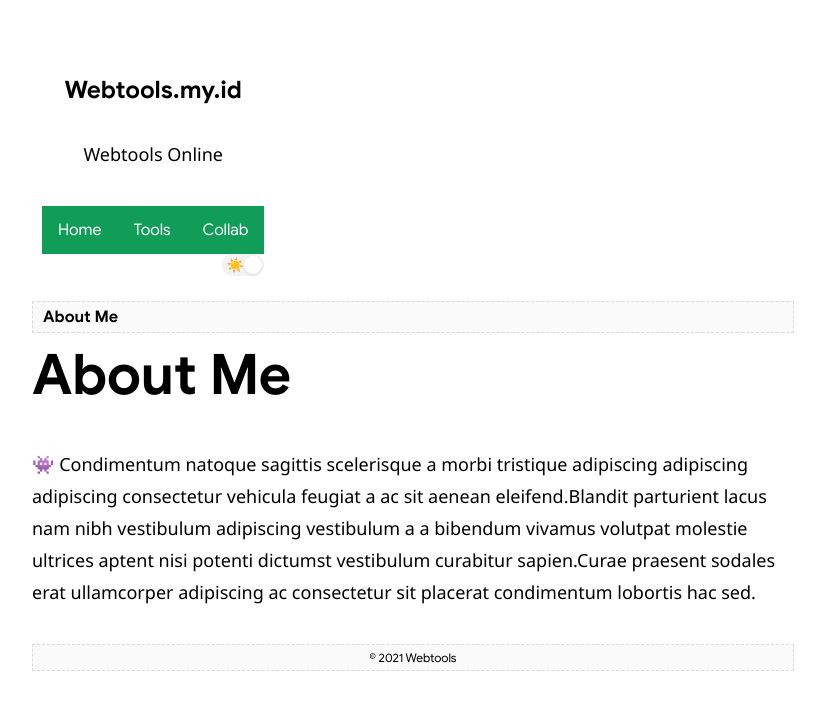
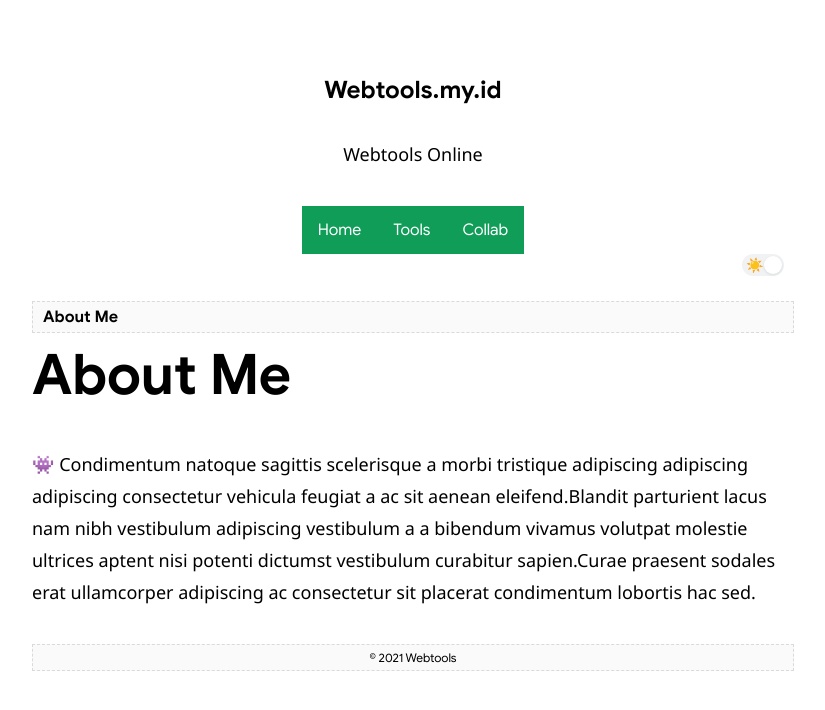
Before and after one commit to ham-zah/33870015, a Jekyll site: the page built from about.html, in a window 1280 px wide. Shown: the top 710 px of the page, without its empty margins (227-1052 px from the left). Built offline with Jekyll 4.4.1, drawn with Linux system fonts in a browser that asks for light colours.

Commit message:
Update style.css

```diff
--- a/assets/css/style.css
+++ b/assets/css/style.css
@@ -183,7 +183,7 @@
 .profile-image-container{width: 40%;}
 .profile-image{width: 128px; height: 128px; border-radius: 50%; transition: transform .2s;}
 .profile-image:hover{transform: scale(1.05);}
-.profile-about{text-align:center}
+.profile-about{width:100%;text-align:center}
 
 .font-2{font-size: 2rem;}
 .font-1-5{font-size: 1.5rem;}
```
